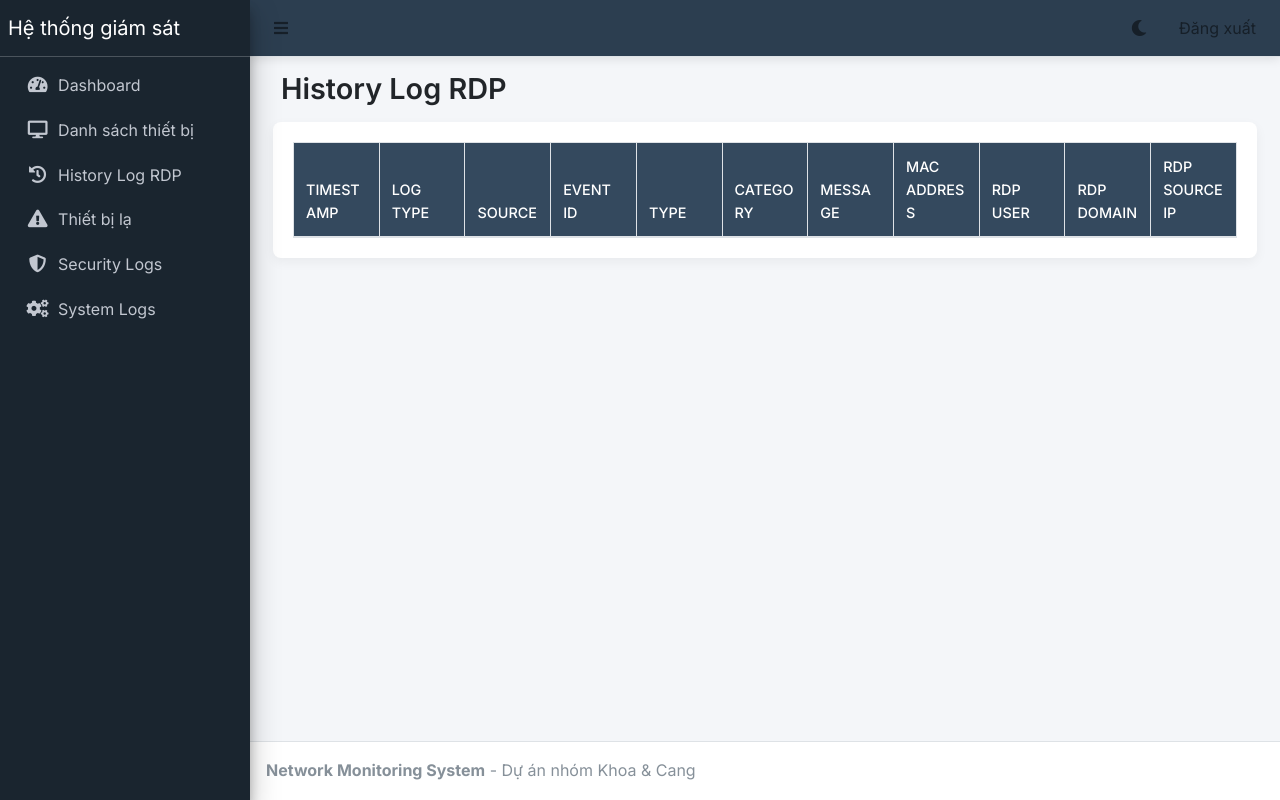
After one commit to LeeeKhoa/DuAnCNTT, a Flask app: page /history_logRDP in a window 1280 px wide. The commit adds this page. Run offline with Flask 3, Linux system fonts and the light colour scheme; the visitor is signed in with stand-in values (Sample User, id 1); data that the repository does not hold is empty; some libraries are stand-ins or nearby versions.

Commit message:
update chỉnh lại giao diện và biểu đồ

```diff
--- a/network_monitor/app.py
+++ b/network_monitor/app.py
@@ -1,5 +1,5 @@
 from flask import Flask, render_template, jsonify, request, session, redirect, url_for
-from sheets import get_devices, get_network_stats, get_unauthorized_devices, get_security_logs, get_system_logs, add_to_trusted_devices, remove_from_trusted_devices, add_to_blocked_devices, check_admin_role
+from sheets import get_devices, get_unauthorized_devices, get_security_logs, get_system_logs, add_to_trusted_devices, remove_from_trusted_devices, add_to_blocked_devices, check_admin_role, get_rdp_logs
 from dotenv import load_dotenv
 import os
 import hashlib
@@ -32,14 +32,14 @@ def devices():
     is_admin = check_admin_role(session['username'])
     return render_template('devices.html', devices=devices, is_admin=is_admin)
 
-# Route cho trang tốc độ mạng
-@app.route('/network_stats')
-def network_stats():
+# Route cho trang lịch sử log RDP
+@app.route('/history_logRDP')
+def history_logRDP():
     if 'username' not in session:
         return redirect(url_for('login'))
-    stats = get_network_stats()
+    logs = get_rdp_logs()
     is_admin = check_admin_role(session['username'])
-    return render_template('network_stats.html', stats=stats, is_admin=is_admin)
+    return render_template('history_logRDP.html', logs=logs, is_admin=is_admin)
 
 # Route cho trang thiết bị lạ
 @app.route('/unauthorized')
@@ -85,22 +85,14 @@ def register():
     if request.method == 'POST':
         username = request.form['username']
         password = request.form['password']
-        # Cố định role là "user", không cho phép tạo admin qua giao diện
-        role = "user"
-        # Mã hóa password bằng MD5 (lưu ý: dùng bcrypt trong thực tế)
+        role = request.form['role']
+        from sheets import users_sheet
         hashed_password = hashlib.md5(password.encode()).hexdigest()
-        # Kiểm tra username đã tồn tại chưa
-        from sheets import users_sheet
         users = users_sheet.get_all_records()
         if any(user['username'] == username for user in users):
             return jsonify({"status": "error", "message": "Tên người dùng đã tồn tại"}), 400
-        # Thêm tài khoản mới
         users_sheet.append_row([username, hashed_password, role])
-        # Trả về JSON để client xử lý thông báo
-        return jsonify({
-            "status": "success",
-            "message": f"Đăng ký thành công cho {username} với vai trò {role}"
-        })
+        return jsonify({"status": "success", "message": f"Đăng ký thành công cho {username} với vai trò {role}"})
     return render_template('register.html')
 
 # Route để đăng nhập
@@ -125,17 +117,37 @@ def logout():
     session.pop('username', None)
     return redirect(url_for('login'))
 
-# Route để thêm một thiết bị vào danh sách đăng ký (TrustDevices)
+# Route để thêm một thiết bị vào danh sách đăng ký (TrustDevices) với tên
 @app.route('/register/<mac>', methods=['POST'])
 def register_device(mac):
     if not check_admin_role(session.get('username', '')):
         return jsonify({"status": "error", "message": "Bạn không có quyền thực hiện hành động này"}), 403
     try:
-        from sheets import add_to_trusted_devices
-        add_to_trusted_devices(mac)
-        return jsonify({"status": "success", "message": f"Đã đăng ký thiết bị {mac}"})
+        from sheets import trust_devices_sheet
+        mac = mac.strip().upper()
+        data = trust_devices_sheet.get_all_values()
+        if not any(row[0].strip().upper() == mac for row in data if row):
+            # Mở popup để nhập tên thiết bị
+            return jsonify({"status": "prompt", "message": "Vui lòng nhập tên cho thiết bị", "mac": mac})
+        return jsonify({"status": "error", "message": f"Thiết bị {mac} đã tồn tại"}), 400
     except Exception as e:
         return jsonify({"status": "error", "message": f"Đã xảy ra lỗi khi đăng ký: {str(e)}"}), 500
+
+# Route để lưu tên thiết bị sau khi nhập
+@app.route('/save_device_name', methods=['POST'])
+def save_device_name():
+    if not check_admin_role(session.get('username', '')):
+        return jsonify({"status": "error", "message": "Bạn không có quyền thực hiện hành động này"}), 403
+    try:
+        data = request.get_json()
+        mac = data.get('mac').strip().upper()
+        device_name = data.get('device_name', '').strip()
+        from sheets import trust_devices_sheet, add_to_trusted_devices
+        # Kiểm tra và thêm thiết bị với tên
+        add_to_trusted_devices(mac, device_name)  # Sử dụng hàm đã cập nhật
+        return jsonify({"status": "success", "message": f"Đã đăng ký thiết bị {mac} với tên {device_name}"})
+    except Exception as e:
+        return jsonify({"status": "error", "message": f"Đã xảy ra lỗi khi lưu tên: {str(e)}"}), 500
 
 # Route để xóa một thiết bị khỏi danh sách đăng ký (TrustDevices)
 @app.route('/unregister/<mac>', methods=['POST'])
--- a/network_monitor/static/css/custom.css
+++ b/network_monitor/static/css/custom.css
@@ -76,6 +76,11 @@ body {
   transform: scale(1.2);
 }
 
+.table {
+  table-layout: fixed; /* Đảm bảo các cột có chiều rộng cố định */
+  width: 100%;
+}
+
 .table thead th {
   background-color: #34495e;
   color: #fff;
@@ -90,6 +95,38 @@ body {
 
 .table td {
   font-size: 0.95rem;
+  vertical-align: middle; /* Căn giữa nội dung theo chiều dọc */
+}
+
+/* Container cho bảng để hỗ trợ cuộn ngang */
+.card-body {
+  overflow-x: auto; /* Thêm thanh cuộn ngang nếu bảng quá rộng */
+}
+
+/* Điều chỉnh các cột trong bảng */
+.table td:nth-child(3), /* Cột Source trong history_logRDB */
+.table td:nth-child(7), /* Cột Message trong history_logRDB */
+.table td:nth-child(8) { /* Cột Message trong SystemLog, SecurityLog */
+  max-width: 150px; /* Chiều rộng tối đa cho các cột dài */
+  word-break: break-word; /* Ngắt từ khi cần */
+  overflow-wrap: break-word; /* Ngắt từ dài */
+  white-space: normal; /* Cho phép ngắt dòng */
+}
+
+/* Đặt chiều rộng cố định cho các cột khác để cân đối */
+.table th:nth-child(1), .table td:nth-child(1), /* Timestamp */
+.table th:nth-child(2), .table td:nth-child(2), /* Log Type */
+.table th:nth-child(4), .table td:nth-child(4), /* Event ID */
+.table th:nth-child(5), .table td:nth-child(5), /* Type */
+.table th:nth-child(6), .table td:nth-child(6), /* Category */
+.table th:nth-child(8), .table td:nth-child(8), /* MAC Address */
+.table th:nth-child(9), .table td:nth-child(9), /* RDP User */
+.table th:nth-child(10), .table td:nth-child(10), /* RDP Domain */
+.table th:nth-child(11), .table td:nth-child(11) { /* RDP Source IP */
+  max-width: 120px; /* Chiều rộng tối đa cho các cột khác */
+  word-break: break-word;
+  overflow-wrap: break-word;
+  white-space: normal;
 }
 
 h1, h2, h3, h4, h5, h6 {
@@ -104,14 +141,6 @@ h1, h2, h3, h4, h5, h6 {
 
 p {
   margin-bottom: 0.75rem;
-}
-
-/* Điều chỉnh cột Message trong bảng */
-.table td:nth-child(8) { /* Cột Message là cột thứ 8 trong SystemLog */
-  max-width: 200px; /* Đặt chiều rộng tối đa */
-  word-break: break-word; /* Ngắt từ khi cần */
-  overflow-wrap: break-word; /* Ngắt từ dài */
-  white-space: normal; /* Cho phép ngắt dòng */
 }
 
 /* Dark Mode */
@@ -184,8 +213,22 @@ body.fade-out {
     height: 300px !important;
   }
 
-  .table td:nth-child(8) {
-    max-width: 150px; /* Giảm chiều rộng trên mobile */
+  .table td:nth-child(3), /* Source */
+  .table td:nth-child(7), /* Message */
+  .table td:nth-child(8) { /* Message trong SystemLog, SecurityLog */
+    max-width: 120px; /* Tăng chiều rộng trên mobile để tránh ngắt dòng quá ngắn */
+  }
+
+  .table th:nth-child(1), .table td:nth-child(1), /* Timestamp */
+  .table th:nth-child(2), .table td:nth-child(2), /* Log Type */
+  .table th:nth-child(4), .table td:nth-child(4), /* Event ID */
+  .table th:nth-child(5), .table td:nth-child(5), /* Type */
+  .table th:nth-child(6), .table td:nth-child(6), /* Category */
+  .table th:nth-child(8), .table td:nth-child(8), /* MAC Address */
+  .table th:nth-child(9), .table td:nth-child(9), /* RDP User */
+  .table th:nth-child(10), .table td:nth-child(10), /* RDP Domain */
+  .table th:nth-child(11), .table td:nth-child(11) { /* RDP Source IP */
+    max-width: 100px; /* Tăng chiều rộng để nội dung rõ ràng hơn */
   }
 }
 
@@ -204,7 +247,21 @@ body.fade-out {
     width: 100%;
   }
 
-  .table td:nth-child(8) {
-    max-width: 100px; /* Giảm thêm trên mobile nhỏ */
+  .table td:nth-child(3), /* Source */
+  .table td:nth-child(7), /* Message */
+  .table td:nth-child(8) { /* Message trong SystemLog, SecurityLog */
+    max-width: 100px; /* Đảm bảo cột dài có không gian đủ */
+  }
+
+  .table th:nth-child(1), .table td:nth-child(1), /* Timestamp */
+  .table th:nth-child(2), .table td:nth-child(2), /* Log Type */
+  .table th:nth-child(4), .table td:nth-child(4), /* Event ID */
+  .table th:nth-child(5), .table td:nth-child(5), /* Type */
+  .table th:nth-child(6), .table td:nth-child(6), /* Category */
+  .table th:nth-child(8), .table td:nth-child(8), /* MAC Address */
+  .table th:nth-child(9), .table td:nth-child(9), /* RDP User */
+  .table th:nth-child(10), .table td:nth-child(10), /* RDP Domain */
+  .table th:nth-child(11), .table td:nth-child(11) { /* RDP Source IP */
+    max-width: 80px; /* Tăng nhẹ để tránh ngắt dòng quá ngắn */
   }
 }
--- a/network_monitor/templates/base.html
+++ b/network_monitor/templates/base.html
@@ -58,9 +58,9 @@
             </a>
           </li>
           <li class="nav-item">
-            <a href="/network_stats" class="nav-link">
-              <i class="nav-icon fas fa-chart-line"></i>
-              <p>Tốc độ mạng</p>
+            <a href="/history_logRDP" class="nav-link">
+              <i class="nav-icon fas fas fa-history"></i>
+              <p>History Log RDP</p>
             </a>
           </li>
           <li class="nav-item">
--- /dev/null
+++ b/network_monitor/templates/history_logRDP.html
@@ -0,0 +1,51 @@
+{% extends "base.html" %}
+
+{% block content %}
+<div class="content-header">
+  <div class="container-fluid">
+    <h1 class="m-0">History Log RDP</h1>
+  </div>
+</div>
+<div class="content">
+  <div class="container-fluid">
+    <div class="card">
+      <div class="card-body">
+        <table class="table table-bordered table-striped">
+          <thead>
+            <tr>
+              <th>Timestamp</th>
+              <th>Log Type</th>
+              <th>Source</th>
+              <th>Event ID</th>
+              <th>Type</th>
+              <th>Category</th>
+              <th>Message</th>
+              <th>MAC Address</th>
+              <th>RDP User</th>
+              <th>RDP Domain</th>
+              <th>RDP Source IP</th>
+            </tr>
+          </thead>
+          <tbody>
+            {% for log in logs %}
+            <tr>
+              <td>{{ log.timestamp }}</td>
+              <td>{{ log.log_type }}</td>
+              <td>{{ log.source }}</td>
+              <td>{{ log.event_id }}</td>
+              <td>{{ log.type }}</td>
+              <td>{{ log.category }}</td>
+              <td>{{ log.message }}</td>
+              <td>{{ log.mac_address }}</td>
+              <td>{{ log.rdp_user }}</td>
+              <td>{{ log.rdp_domain }}</td>
+              <td>{{ log.rdp_source_ip }}</td>
+            </tr>
+            {% endfor %}
+          </tbody>
+        </table>
+      </div>
+    </div>
+  </div>
+</div>
+{% endblock %}
```
Also changed, not shown: network_monitor/sheets.py (+22 -19 lines), network_monitor/templates/index.html (+42 -0 lines), network_monitor/templates/network_stats.html (deleted, +0 -104 lines), network_monitor/templates/security_logs.html (+35 -19 lines), network_monitor/templates/system_logs.html (+17 -29 lines).
